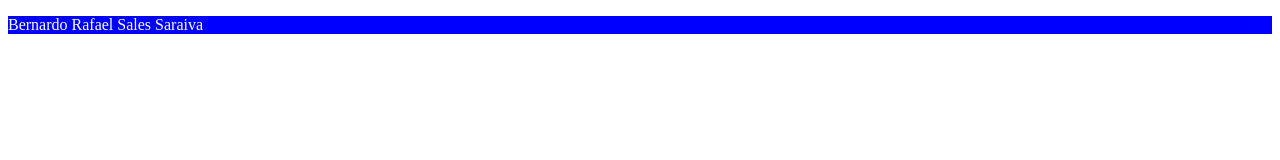
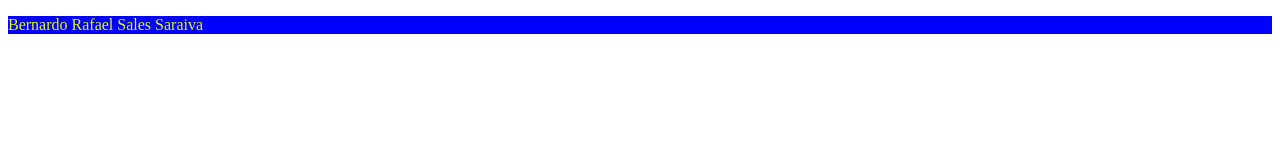
Before and after one commit to Brx012/html-css-intro, a plain HTML site: page index.html in a window 1280 px wide. Drawn offline with Linux system fonts and the light colour scheme; files that its build step writes are made by us from their sources.

Commit message:
terminei

```diff
--- a/css/style.css
+++ b/css/style.css
@@ -1,4 +1,4 @@
 p {
 	background-color: blue;
-	color: rgb(255, 255, 255);
+	color: rgb(228, 253, 0);
 }
```
